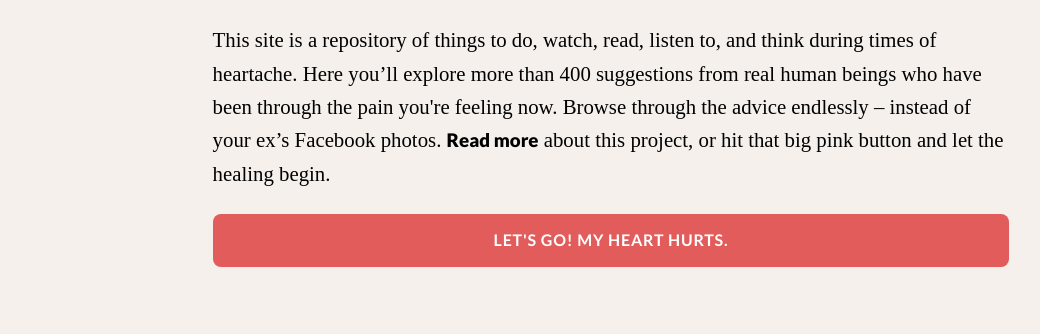
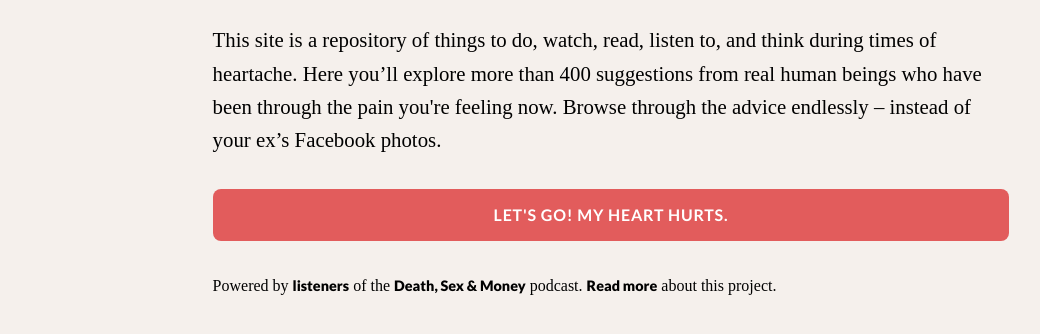
Before and after one commit to emilytheis/breakup-survival, a plain HTML site: page index.html in a window 1280 px wide. Shown: the part 300-634 px from the top of the page, without its empty margins (29-1069 px from the left). Drawn offline with nearby package versions, Linux system fonts and the light colour scheme; a web font is replaced by a local one.

Commit message:
copy tweaks

```diff
--- a/index.html
+++ b/index.html
@@ -61,8 +61,9 @@
     <div class="intro-container">
         <h1 class="suggestion"> Welcome to the Breakup Survival Guide </h1>
         <h2 class="subtitle"> First of all, I'm so sorry you’re here. </h2>
-           <p class="description"> This site is a repository of things to do, watch, read, listen to, and think during times of heartache. Here you’ll explore more than 400 suggestions from real human beings who have been through the pain you're feeling now. Browse through the advice endlessly – instead of your ex’s Facebook photos. <a href="http://breakupsurvival.guide/about">Read more</a> about this project, or hit that big pink button and let the healing begin.</p>
+           <p class="description"> This site is a repository of things to do, watch, read, listen to, and think during times of heartache. Here you’ll explore more than 400 suggestions from real human beings who have been through the pain you're feeling now. Browse through the advice endlessly – instead of your ex’s Facebook photos.</p>
         <a class="get-started" href="http://breakupsurvival.guide/tips">Let's go! My heart hurts.</a>
+         <p class="footnote"> Powered by <a href="https://docs.google.com/spreadsheets/d/1M42gLZLANOxXxl9-N2MEYcw0FW9ng2fSRhaLtrMykw0/edit#gid=1413098018">listeners</a> of the <a href="http://www.wnyc.org/shows/deathsexmoney">Death, Sex & Money</a> podcast. <a href="http://breakupsurvival.guide/about">Read more</a> about this project. </p>
     </div>
  </body>
 </html>
--- a/style.css
+++ b/style.css
@@ -177,6 +177,14 @@ a[href]:not([class]):hover,
 
 /* CONTENT */
 
+.footnote {
+    padding-top: 1em;
+}
+
+a.footnote {
+    font-family: "freight-display-pro"
+}
+
 .comment {
     font-size: 1.2em;
 }
@@ -247,7 +255,7 @@ a[href]:not([class]):hover,
 .get-started,
 .get-started:visited {
     display: block;
-    margin-top: 1.5em;
+    margin-top: 2em;
     padding: 1em 2em;
     border-radius: .5em;
     color: white;
```
Also changed, not shown: about/index.html (+1 -1 lines).
